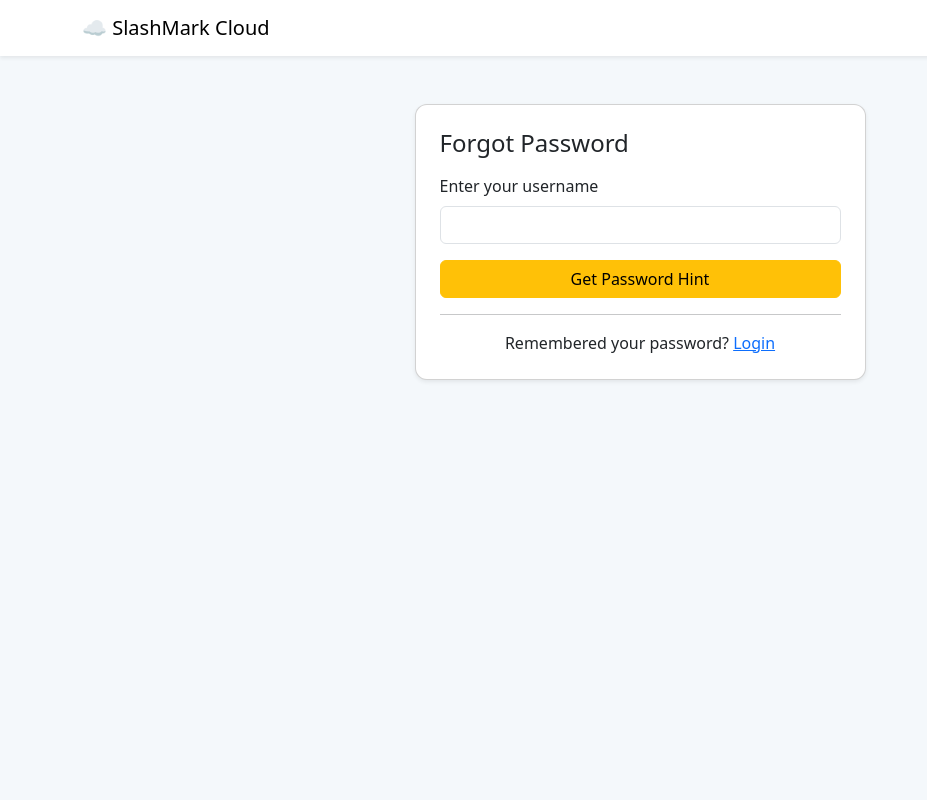
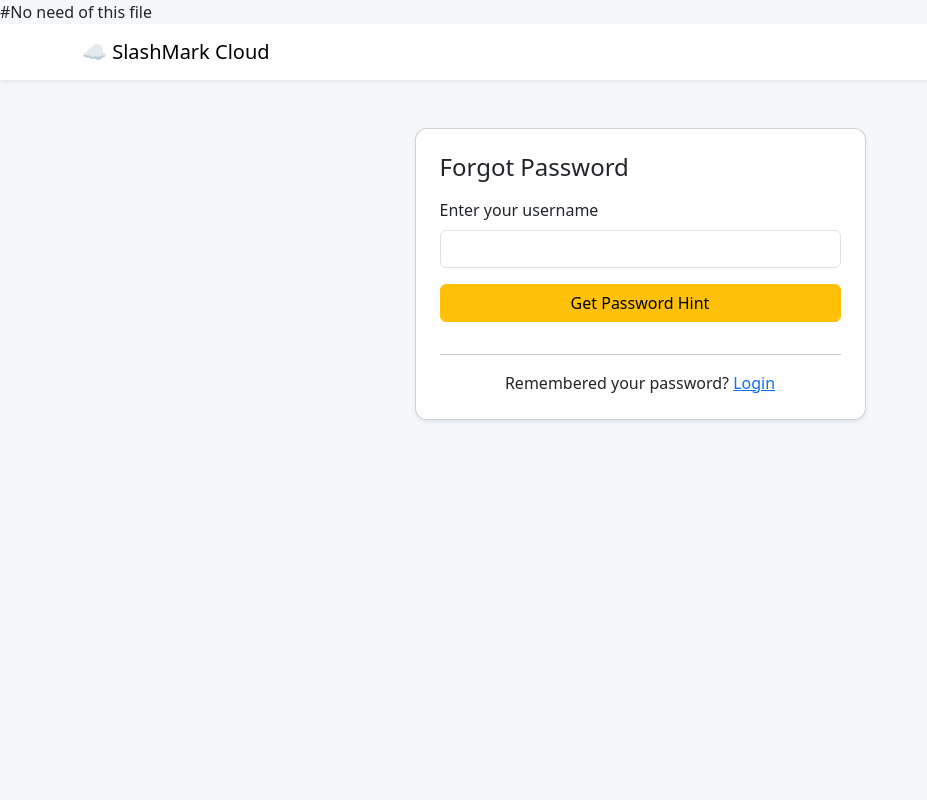
Before and after one commit to Hemanth211105/CloudProject, a Flask app: template CloudProject/templates/forgot.html in a window 1280 px wide. Shown: the whole page, without its empty margins (0-927 px from the left). Run offline with Flask 3, Linux system fonts and the light colour scheme; the template is opened without the code that fills it, so the values that code supplies are empty.

Commit message:
Update forgot.html

```diff
--- a/CloudProject/templates/forgot.html
+++ b/CloudProject/templates/forgot.html
@@ -1,3 +1,4 @@
+#No need of this file
 {% extends "base.html" %}
 {% block content %}
 <div class="row justify-content-center">
```
